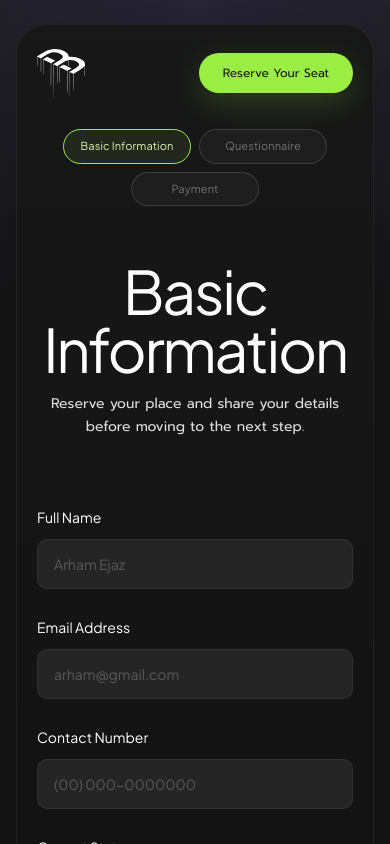
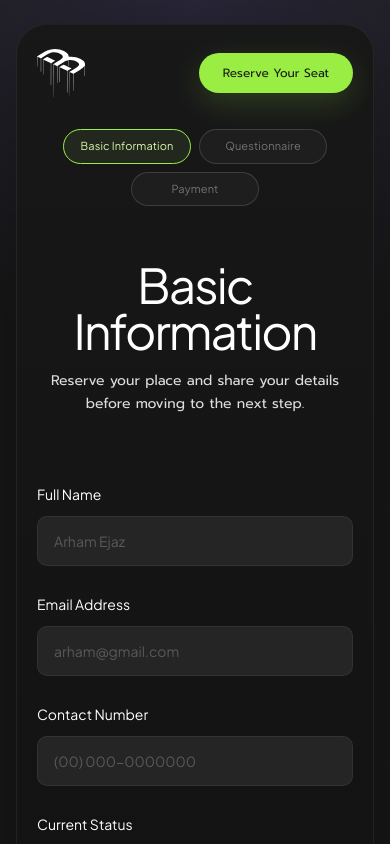
Before and after one commit to sajeer11/Work_Shop, a Next.js app: page /register in a window 390 px wide. Shown: the top 844 px of the page. Built offline with nearby package versions, Linux system fonts and the light colour scheme.

Commit message:
fixing resposive

```diff
--- a/app/dark-version/components/DarkAuthForm.tsx
+++ b/app/dark-version/components/DarkAuthForm.tsx
@@ -430,7 +430,7 @@ export default function DarkAuthForm({
                 <div className="mt-14 text-center">
 
 
-                  <h1 className="mt-6 text-6xl leading-[0.96] tracking-[-0.04em] text-[#FFFFFF] font-sans ">
+                  <h1 className="mt-6 lg:text-6xl md:text-5xl text-5xl  leading-[0.96] tracking-[-0.04em] text-[#FFFFFF] font-sans ">
                     {currentStep === "basic" && title}
                     {currentStep === "questionnaire" && questionnaire.title}
                     {currentStep === "payment" && payment.title}
```
